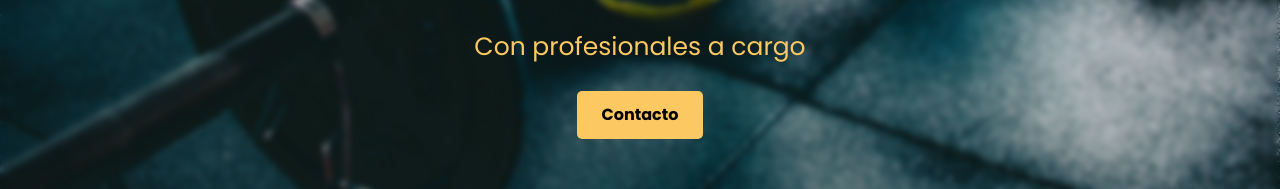
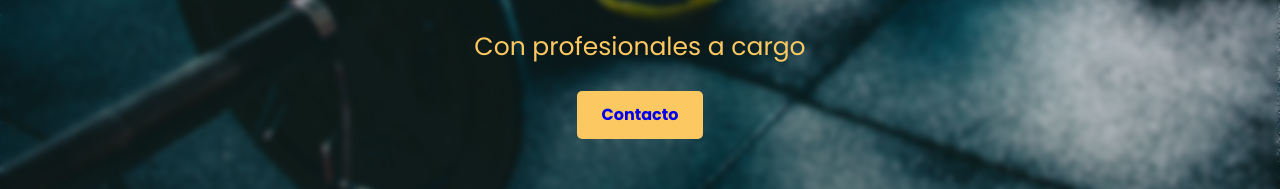
Before and after one commit to brujavsen/gimbo-gim-demo, a React (Vite) app: page / in a window 1280 px wide. Shown: the part 446-635 px from the top of the page. Built offline with nearby package versions, Linux system fonts and the light colour scheme.

Commit message:
button fix contact

```diff
--- a/src/components/Footer.jsx
+++ b/src/components/Footer.jsx
@@ -2,7 +2,7 @@ const Footer = () => {
     return (
         <div className="footer">
             <div className="footer__flex">
-                <h2>Contacto</h2>
+                <h2 id="contacto">Contacto</h2>
                 <div className="footer__contact">
                     <div className="footer__icons">
                         <a href="https://www.facebook.com/gymbogym.gym/?locale=es_LA">
--- a/src/components/Header.jsx
+++ b/src/components/Header.jsx
@@ -3,12 +3,12 @@ const Header = () => {
         <div className="header">
             <div className="header__cnt">
                 <div className="header__image">
-                    <img src="/public/logo.png" alt="logotipo" />
+                    <img src="/logo.png" alt="logotipo" />
                 </div>
                 <div className="header__title">
                     <h1>Gimnasio Gimbo</h1>
                     <p>Con profesionales a cargo</p>
-                    <button>Contacto</button>
+                    <a href="#contacto">Contacto</a>
                 </div>
             </div>
         </div>
--- a/src/scss/layout/_header.scss
+++ b/src/scss/layout/_header.scss
@@ -45,7 +45,7 @@
                 font-size: 2.5rem;
                 text-align: center;
             }
-            button {
+            a {
                 background-color: v.$amarillo;
                 padding: 1.5rem 2.5rem;
                 border-radius: 5px;
```
